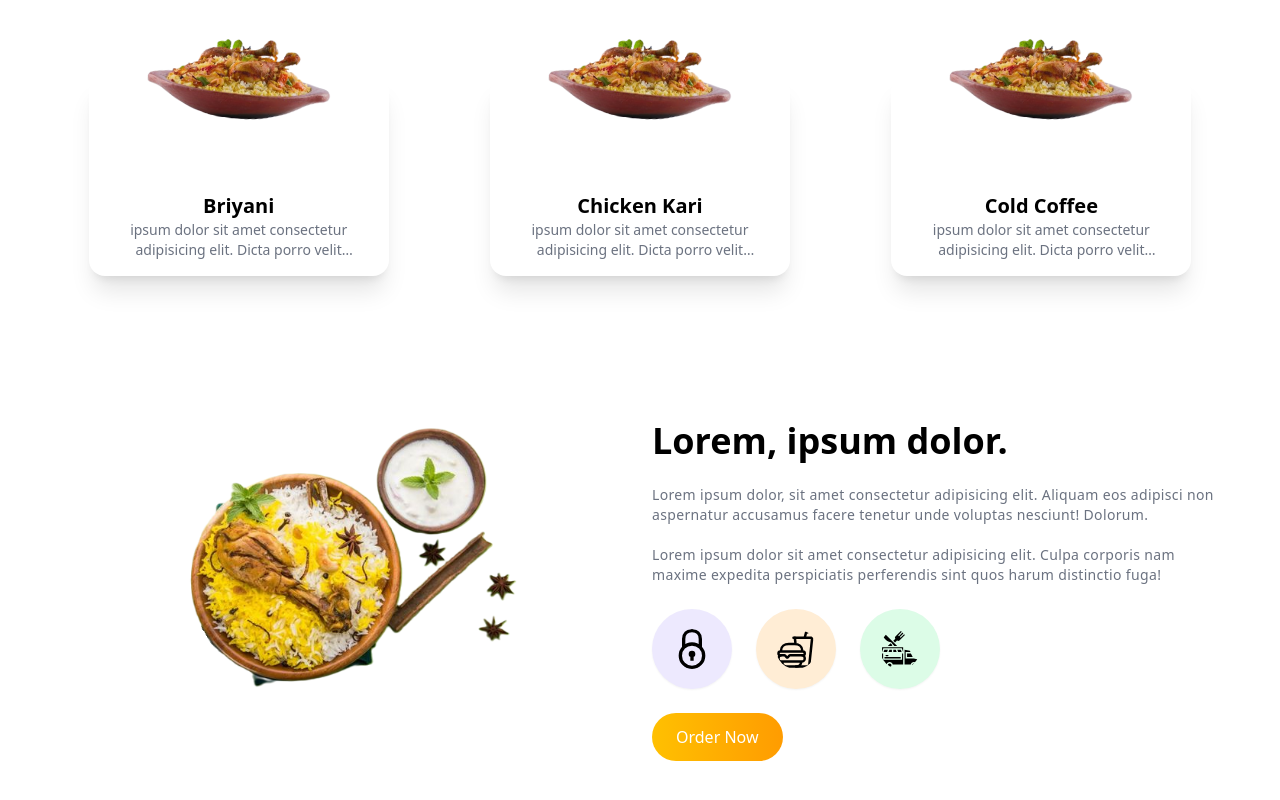
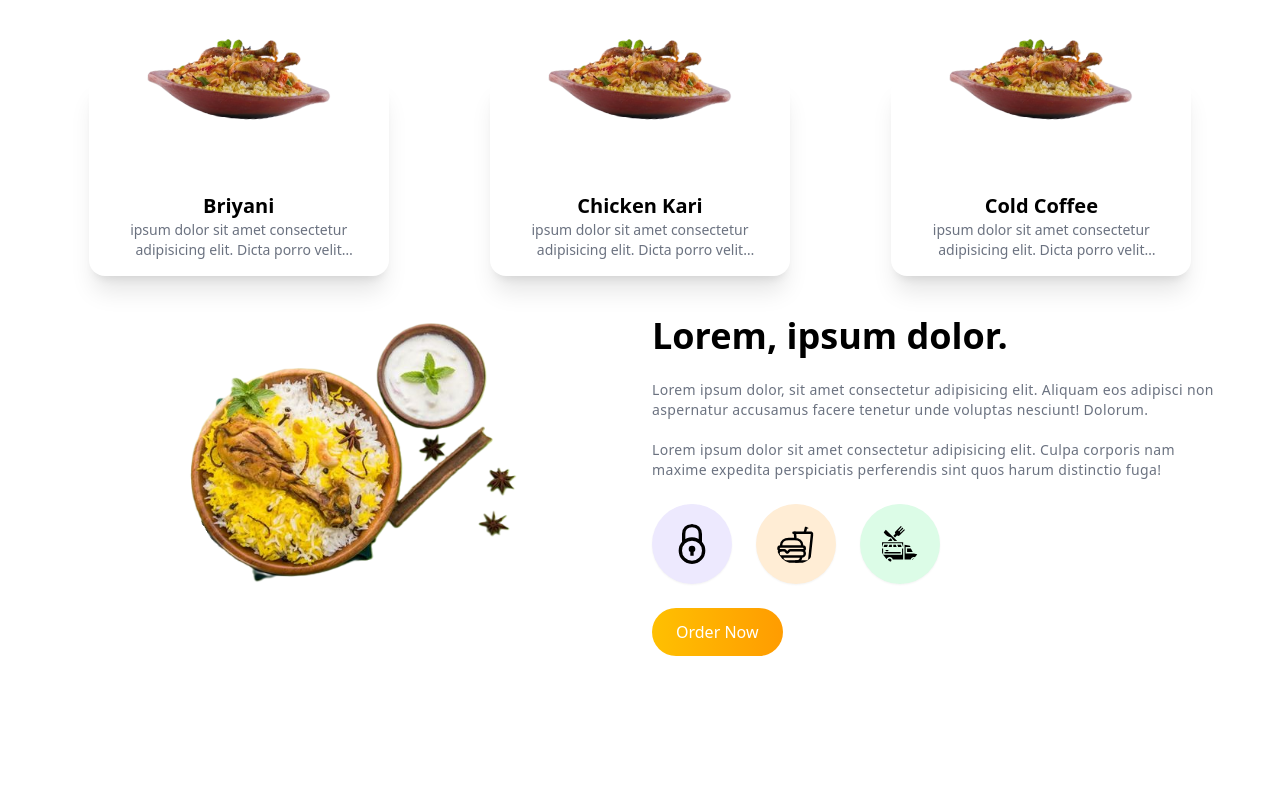
Before and after one commit to Anmolkumar2002/Project1, a React (Vite) app in the folder TastyTrail/: page / in a window 1280 px wide. Shown: the part 804-1604 px from the top of the page. Built offline with nearby package versions, Linux system fonts and the light colour scheme.

Commit message:
complete

```diff
--- a/TastyTrail/src/components/Banner/Banner.jsx
+++ b/TastyTrail/src/components/Banner/Banner.jsx
@@ -8,7 +8,7 @@ const Banner = () => {
     return (
         <>
             <div className='min-h-[550px]'>
-                <div className='min-h-[550px] flex justify-center items-center backdrop-blur-xl py-12 sm:py-0 '>
+                <div className=''>
                     <div data-aos="slide-up" data-aos-duration="300" className='container'>
                         <div className='grid grid-cols-1 sm:grid-cols-2 gap-6'>
                             <div>
```
